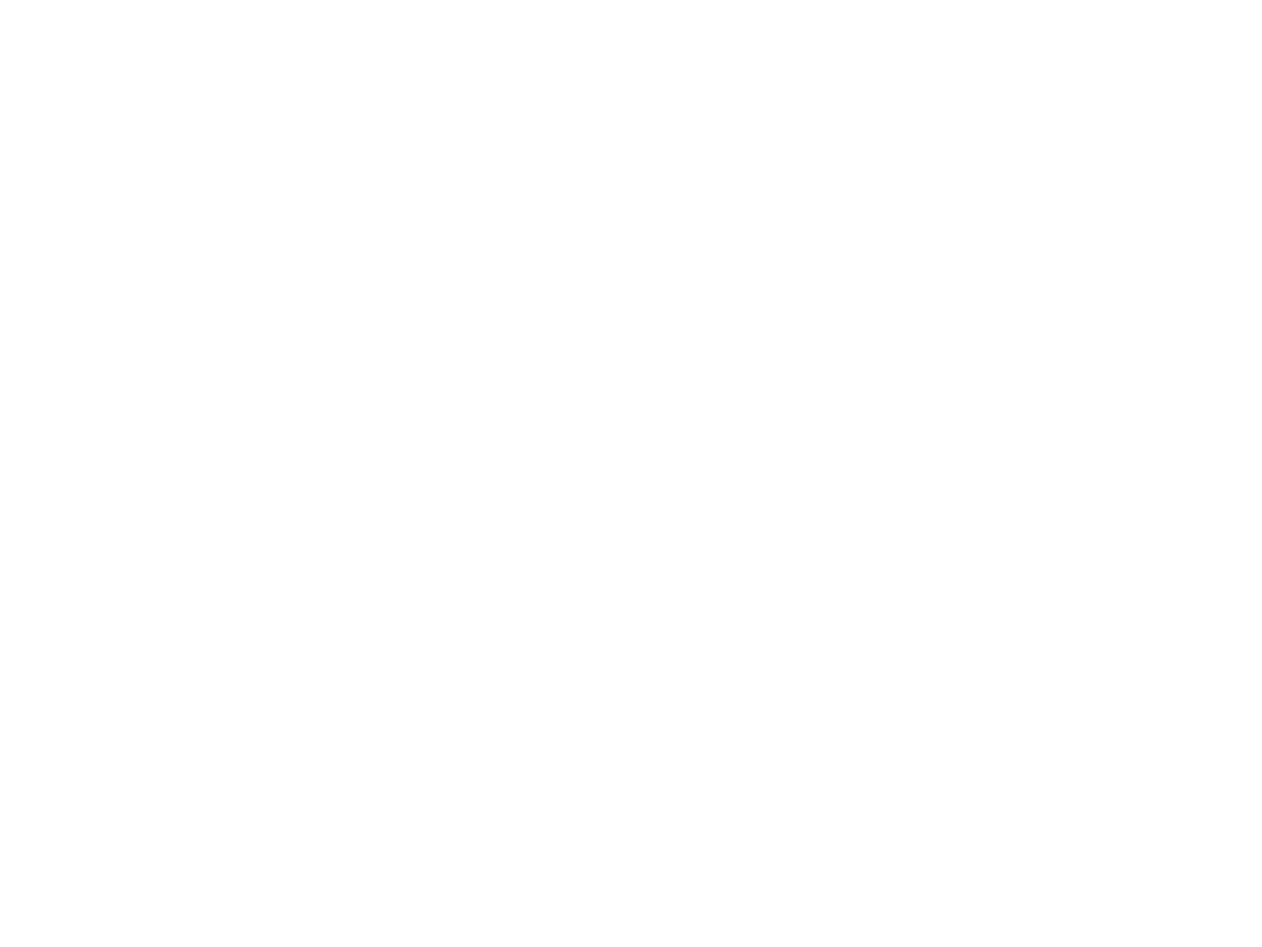
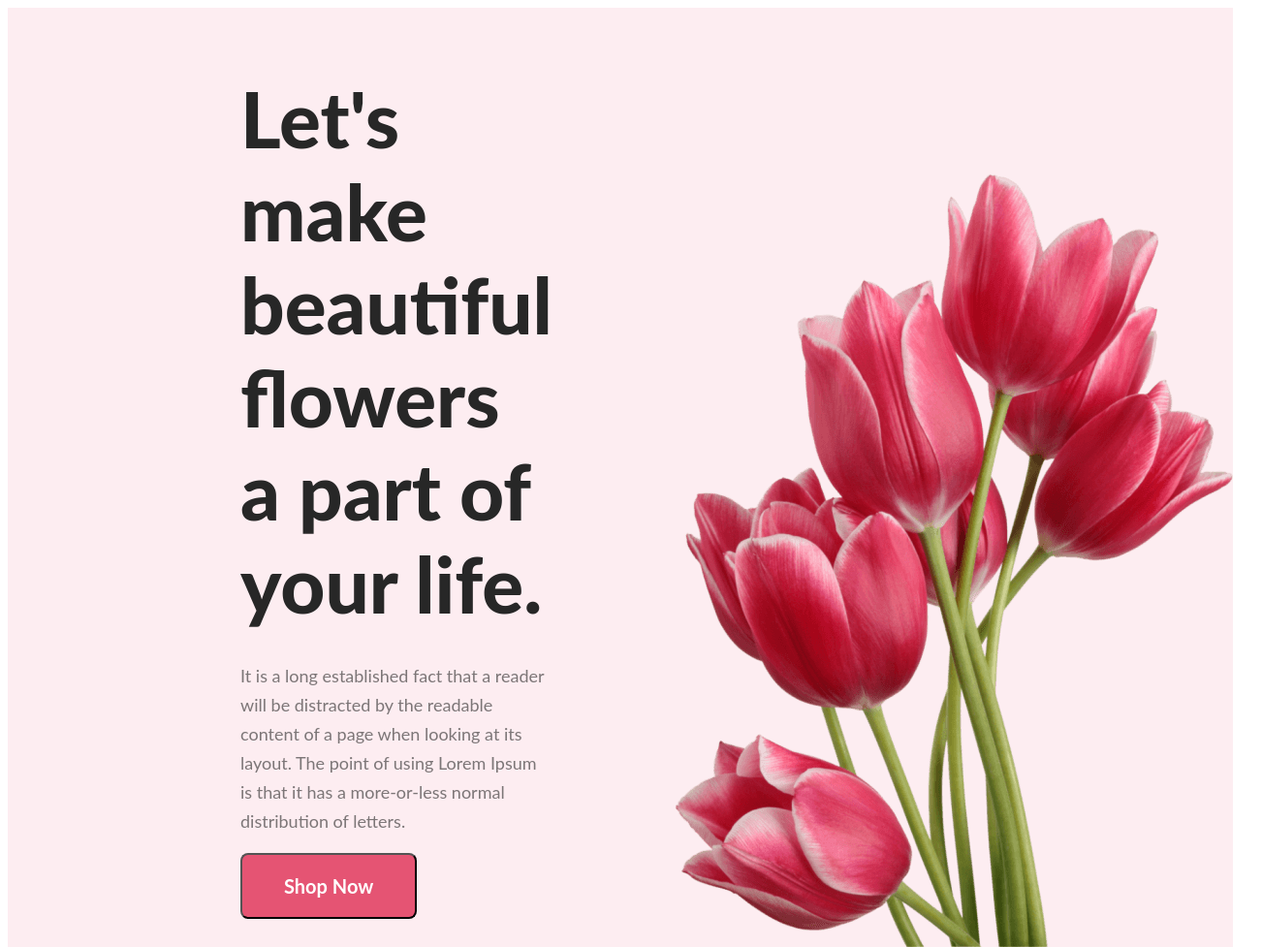
Before and after one commit to Safayat-Hasan/flower-shop-assignment, a plain HTML site: page index.html in a window 1280 px wide. Shown: the top 977 px of the page at 97% size, 1302 px wide, since content can reach past the window. Before the commit the page ends 800 px from the top, so only its background shows below. Drawn offline with Linux system fonts and the light colour scheme.

Commit message:
header done

```diff
--- a/index.html
+++ b/index.html
@@ -8,7 +8,14 @@
 </head>
 <body>
     <header>
-
+        <div class="banner">
+            <div>
+                <h2 class="banner-title">Let's make beautiful flowers a part of your life.</h2>
+                <p class="banner-descrip">It is a long established fact that a reader will be distracted by the readable content of a page when looking at its layout. The point of using Lorem Ipsum is that it has a more-or-less normal distribution of letters.</p>
+                <button class="main-btn">Shop Now</button>
+            </div>
+            <img class="header-img" src="Flower Asset/pngwing 10.png" alt="">
+        </div>
     </header>
     <main>
 
--- a/styles/styles.css
+++ b/styles/styles.css
@@ -0,0 +1,52 @@
+header {
+    background: rgba(229, 84, 115, 0.10);
+    margin: 0px;
+    width: 100%;
+}
+
+.header-img {
+    /* background: url(<path-to-image>), */
+    width: 635px;
+    height: 800px;
+    flex-shrink: 0;
+    margin-right: 240px;
+    margin-top: 50px;
+    padding-bottom: 0px;
+}
+
+.banner {
+    display: flex;
+    align-items: center;
+    gap: 97px;
+    /* justify-content: space-between; */
+}
+
+.banner-title {
+    color: #272727;
+    font-family: Lato;
+    font-size: 80px;
+    font-weight: 800;
+    margin-left: 240px;
+    margin-bottom: 32px;
+}
+
+.banner-descrip {
+    color: rgba(39, 39, 39, 0.60);
+    font-family: Lato;
+    font-size: 18px;
+    font-weight: 400;
+    line-height: 30px;
+    margin-left: 240px;
+}
+
+.main-btn {
+    color: #FFF;
+    font-family: Lato;
+    font-size: 20px;
+    font-weight: 700;
+    padding: 20px 43px;
+    border-radius: 8px;
+    background: #E55473;
+    margin-left: 240px;
+    margin-bottom: 147px;
+}
```
Also changed, not shown: Flower Asset/Flower 01.png (added), Flower Asset/Group 57.png (added), Flower Asset/Group 58.png (added), Flower Asset/Group 59.png (added), Flower Asset/Rectangle 4.png (added), Flower Asset/Rectangle 5.png (added), Flower Asset/Rectangle 6.png (added), Flower Asset/Rectangle 9.png (added), Flower Asset/pngwing 10.png (added), Flower Asset/pngwing 5.png (added), Flower Asset/pngwing 6.png (added), Flower Asset/pngwing 7.png (added), Flower Asset/pngwing 8.png (added).
